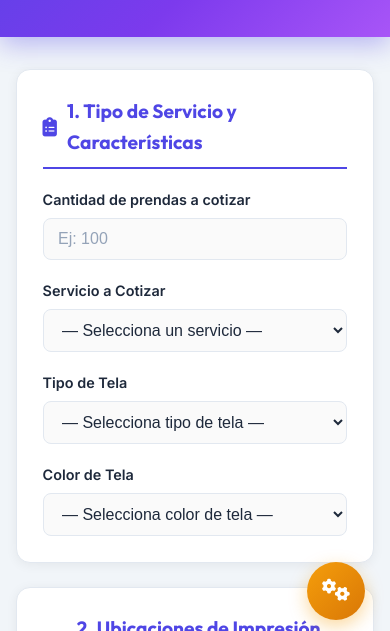
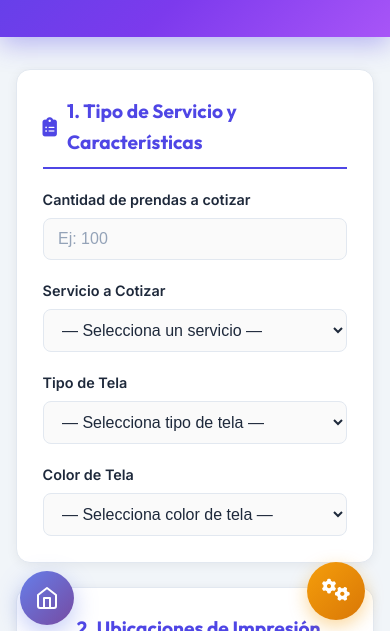
Before and after one commit to ventasdinamicaimpresa-sketch/cotizador-dinamica-impresa, a website: page textil.html in a window 390 px wide. Shown: the part 199-830 px from the top of the page. Drawn offline with Linux system fonts and the light colour scheme.

Commit message:
agregar textil

```diff
--- a/textil.html
+++ b/textil.html
@@ -446,5 +446,73 @@
 
     <script src="js/config-textil.js"></script>
     <script src="js/motor-textil.js"></script>
+
+    <a href="index.html" class="btn-home-flotante" title="Volver al Menú Principal">
+        <svg xmlns="http://www.w3.org/2000/svg" width="24" height="24" viewBox="0 0 24 24" fill="none"
+            stroke="currentColor" stroke-width="2" stroke-linecap="round" stroke-linejoin="round">
+            <path d="m3 9 9-7 9 7v11a2 2 0 0 1-2 2H5a2 2 0 0 1-2-2z"></path>
+            <polyline points="9 22 9 12 15 12 15 22"></polyline>
+        </svg>
+        <span>Volver al Menú</span>
+    </a>
+    <style>
+        .btn-home-flotante {
+            position: fixed;
+            bottom: 30px;
+            left: 30px;
+            background: linear-gradient(135deg, #667eea 0%, #764ba2 100%);
+            color: white;
+            padding: 15px 25px;
+            border-radius: 50px;
+            text-decoration: none;
+            display: flex;
+            align-items: center;
+            gap: 10px;
+            box-shadow: 0 8px 24px rgba(102, 126, 234, .4);
+            font-weight: 600;
+            font-size: .95rem;
+            transition: all .3s cubic-bezier(.4, 0, .2, 1);
+            z-index: 9999;
+            font-family: 'Poppins', 'Inter', sans-serif
+        }
+
+        .btn-home-flotante:hover {
+            transform: translateY(-3px) scale(1.05);
+            box-shadow: 0 12px 32px rgba(102, 126, 234, .5);
+            background: linear-gradient(135deg, #764ba2 0%, #667eea 100%)
+        }
+
+        .btn-home-flotante:active {
+            transform: translateY(-1px) scale(1.02)
+        }
+
+        .btn-home-flotante svg {
+            width: 20px;
+            height: 20px;
+            flex-shrink: 0
+        }
+
+        .btn-home-flotante span {
+            white-space: nowrap
+        }
+
+        @media (max-width:768px) {
+            .btn-home-flotante {
+                padding: 15px;
+                border-radius: 50%;
+                bottom: 20px;
+                left: 20px
+            }
+
+            .btn-home-flotante span {
+                display: none
+            }
+
+            .btn-home-flotante svg {
+                width: 24px;
+                height: 24px
+            }
+        }
+    </style>
 </body>
 </html>
```
Also changed, not shown: index.html (+14 -0 lines).
